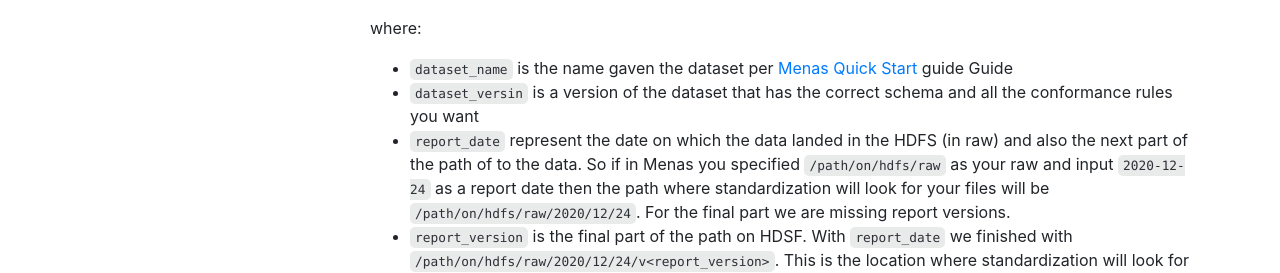
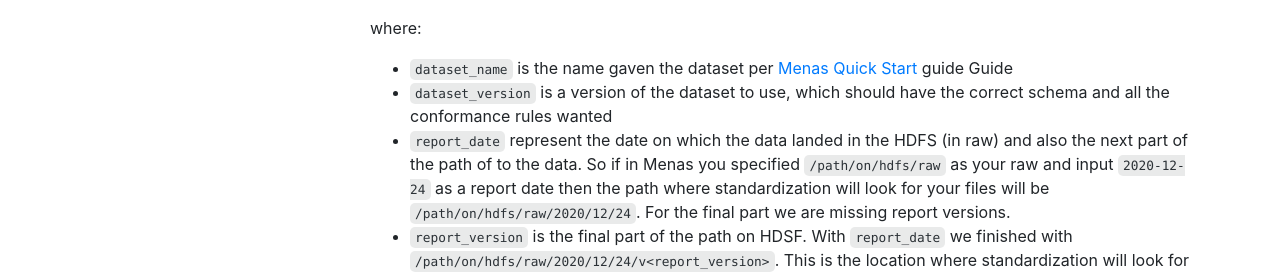
Before and after one commit to AbsaOSS/enceladus, a Jekyll site: the page built from _docs/2.0.0/usage/spark-jobs-quick-start.md, in a window 1280 px wide. Shown: the part 838-1111 px from the top of the page. Built offline with Jekyll 4.4.1, drawn with Linux system fonts in a browser that asks for light colours; nearby versions of some CDN libraries.

Commit message:
Update _docs/2.0.0/usage/spark-jobs-quick-start.md
Co-authored-by: David Benedeki <14905969+benedeki@users.noreply.github.com>

```diff
--- a/_docs/2.0.0/usage/spark-jobs-quick-start.md
+++ b/_docs/2.0.0/usage/spark-jobs-quick-start.md
@@ -42,7 +42,7 @@ spark-jobs_<build_version>.jar \
 where:
 
 - `dataset_name` is the name gaven the dataset per [Menas Quick Start]({{ docs_path }}/usage/menas-quick-start) guide Guide
-- `dataset_versin` is a version of the dataset that has the correct schema and all the conformance rules you want
+- `dataset_version` is a version of the dataset to use, which should have the correct schema and all the conformance rules wanted
 - `report_date` represent the date on which the data landed in the HDFS (in raw) and also the next part of the path of to the data. So if in Menas you specified `/path/on/hdfs/raw` as your raw and input `2020-12-24` as a report date then the path where standardization will look for your files will be `/path/on/hdfs/raw/2020/12/24`. For the final part we are missing report versions.
 - `report_version` is the final part of the path on HDSF. With `report_date` we finished with `/path/on/hdfs/raw/2020/12/24/v<report_version>`. This is the location where standardization will look for raw data.
 - `raw-format` and its specifis. Raw format tells the standardization in which format the data is on the HDFS and what are the specifics. CSV might have header, XML has row tag, etc. Here in the example we use row-tag. For more options for different types and run parameters see our [run documentations](https://absaoss.github.io/enceladus/docs/2.0.0/usage/run) or just run `--help`
```
